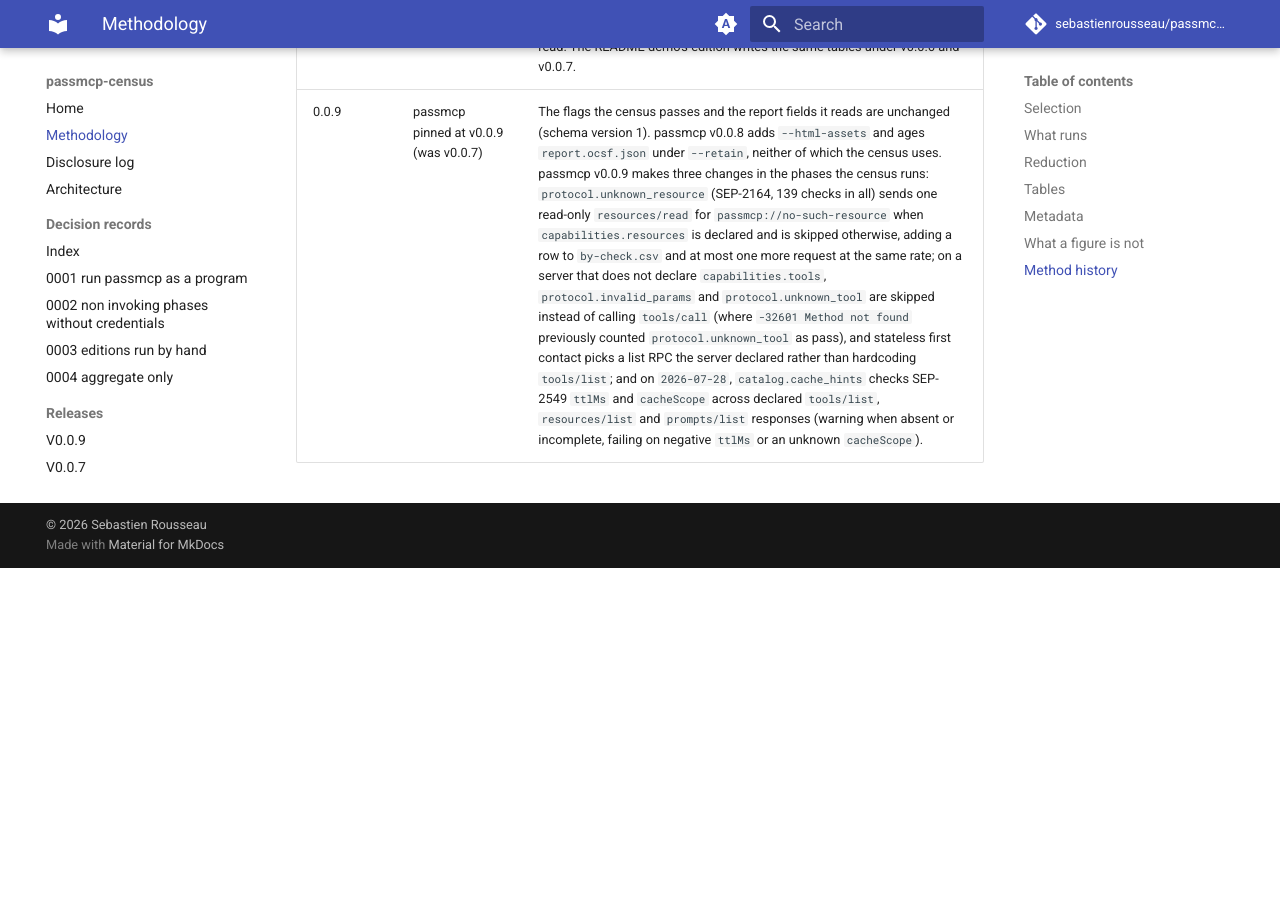
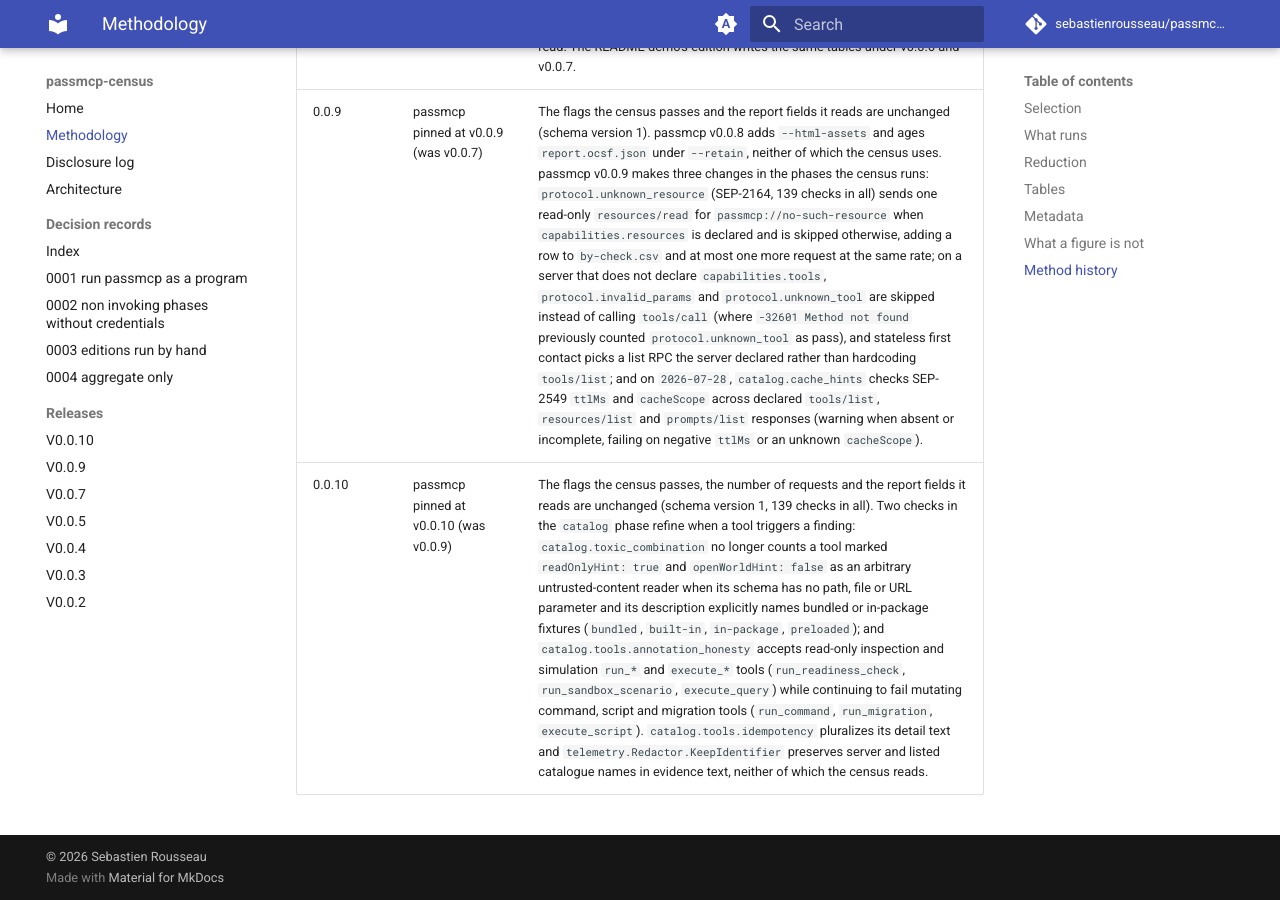
Before and after one commit to sebastienrousseau/passmcp-census, an MkDocs documentation site: the page built from docs/methodology.md, in a window 1280 px wide and 900 px high, scrolled down 4011 px. Built offline with MkDocs 1.6.1 and Material for MkDocs 9.7.7, drawn with Linux system fonts in a browser that asks for light colours; comment, search, counter and statistics services are not loaded; before the commit the page ends 4579 px from its top, so only the background shows below that; some of the changed text lies outside the part shown.

Commit message:
chore(release): passmcp-census 0.0.10
Move passmcp-census to 0.0.10 in lockstep with passmcp 0.0.10 and pin
PASSMCP_VERSION at v0.0.10 across Makefile, README.md, DEVELOPMENT.md,
ADR 0001 and docs/methodology.md. Record the v0.0.10 catalog probe
updates in the methodology's method history, expand README.md's family
table to 15 repositories, date CHANGELOG.md and CITATION.cff on
2026-11-13, and add docs/releases/v0.0.10.md to the manual navigation.

Assisted-by: Antigravity:Gemini 4 Carbon [golangci-lint, reuse, codespell, lychee]
Signed-off-by: Sebastien Rousseau <sebastienrousseau@users.noreply.github.com>

````diff
--- a/docs/adr/0001-run-passmcp-as-a-program.md
+++ b/docs/adr/0001-run-passmcp-as-a-program.md
@@ -16,7 +16,7 @@ is Apache-2.0 and its data CC-BY-4.0.
 ## Decision
 
 The census runs the passmcp binary installed from a release
-(`go install satellion.com/passmcp/cmd/passmcp@v0.0.9`, `make passmcp`) and
+(`go install satellion.com/passmcp/cmd/passmcp@v0.0.10`, `make passmcp`) and
 reads its JSON report. The Makefile pins the release; the edition records
 the version the binary reported.
 
--- a/docs/methodology.md
+++ b/docs/methodology.md
@@ -33,7 +33,7 @@ dropped (`excluded`). The unit of the census is a distinct endpoint URL.
 ## What runs
 
 Each endpoint is checked by the passmcp release pinned in the Makefile
-(`PASSMCP_VERSION`, v0.0.9), with:
+(`PASSMCP_VERSION`, v0.0.10), with:
 
 ```sh
 passmcp check <url> --phases net,discovery,handshake,protocol,catalog \
@@ -118,3 +118,4 @@ records the same changes.
 | 0.0.5 | passmcp pinned at v0.0.5 | passmcp pinned at v0.0.5 in lockstep with the ecosystem; check flags and report fields are unchanged. One outcome can differ: v0.0.5 records a pass that made no request and cited no evidence as info, not pass ([passmcp ADR 0002](https://github.com/sebastienrousseau/passmcp/blob/main/docs/adr/0002-findings-cite-requests.md)), so a check that passed that way is counted as info. Against the README demo's three example servers this moves `catalog.tools.output_schema` from pass to info, and no other check changes. |
 | 0.0.7 | passmcp pinned at v0.0.7 (was v0.0.5), by way of v0.0.6 during development | `check --help` is identical to v0.0.5's and v0.0.6's, and the report fields the census reads are unchanged. v0.0.6 changes passmcp's styled help and the timeout of `passmcp explain`, and nothing in its probes or report. v0.0.7 changes one check the census runs: on a server that speaks a stateless revision, `protocol.deprecated_features` asks for `initialize` the way a client that negotiated down would (a handshake revision, with no `_meta`, protocol-version header or session) instead of in the stateless dialect, so that check can move between warn and pass. A server that serves both generations and declares its handshake revisions now passes where it had a warning. The number of requests is unchanged, and a server on a handshake revision still has the check skipped. v0.0.7's change to `protocol.malformed_json` applies over stdio only, which the census does not use, and its redaction changes touch evidence text the census does not read. The README demo's edition writes the same tables under v0.0.6 and v0.0.7. |
 | 0.0.9 | passmcp pinned at v0.0.9 (was v0.0.7) | The flags the census passes and the report fields it reads are unchanged (schema version 1). passmcp v0.0.8 adds `--html-assets` and ages `report.ocsf.json` under `--retain`, neither of which the census uses. passmcp v0.0.9 makes three changes in the phases the census runs: `protocol.unknown_resource` (SEP-2164, 139 checks in all) sends one read-only `resources/read` for `passmcp://no-such-resource` when `capabilities.resources` is declared and is skipped otherwise, adding a row to `by-check.csv` and at most one more request at the same rate; on a server that does not declare `capabilities.tools`, `protocol.invalid_params` and `protocol.unknown_tool` are skipped instead of calling `tools/call` (where `-32601 Method not found` previously counted `protocol.unknown_tool` as pass), and stateless first contact picks a list RPC the server declared rather than hardcoding `tools/list`; and on `2026-07-28`, `catalog.cache_hints` checks SEP-2549 `ttlMs` and `cacheScope` across declared `tools/list`, `resources/list` and `prompts/list` responses (warning when absent or incomplete, failing on negative `ttlMs` or an unknown `cacheScope`). |
+| 0.0.10 | passmcp pinned at v0.0.10 (was v0.0.9) | The flags the census passes, the number of requests and the report fields it reads are unchanged (schema version 1, 139 checks in all). Two checks in the `catalog` phase refine when a tool triggers a finding: `catalog.toxic_combination` no longer counts a tool marked `readOnlyHint: true` and `openWorldHint: false` as an arbitrary untrusted-content reader when its schema has no path, file or URL parameter and its description explicitly names bundled or in-package fixtures (`bundled`, `built-in`, `in-package`, `preloaded`); and `catalog.tools.annotation_honesty` accepts read-only inspection and simulation `run_*` and `execute_*` tools (`run_readiness_check`, `run_sandbox_scenario`, `execute_query`) while continuing to fail mutating command, script and migration tools (`run_command`, `run_migration`, `execute_script`). `catalog.tools.idempotency` pluralizes its detail text and `telemetry.Redactor.KeepIdentifier` preserves server and listed catalogue names in evidence text, neither of which the census reads. |
--- a/mkdocs.yml
+++ b/mkdocs.yml
@@ -57,6 +57,7 @@ nav:
       - adr/0003-editions-run-by-hand.md
       - adr/0004-aggregate-only.md
   - Releases:
+      - releases/v0.0.10.md
       - releases/v0.0.9.md
       - releases/v0.0.7.md
       - releases/v0.0.5.md
````
Also changed, not shown: CHANGELOG.md (+21 -0 lines), DEVELOPMENT.md (+1 -1 lines), README.md (+13 -7 lines), docs/index.md (+1 -0 lines), docs/releases/v0.0.10.md (added, +8 -0 lines), 2 other files.
